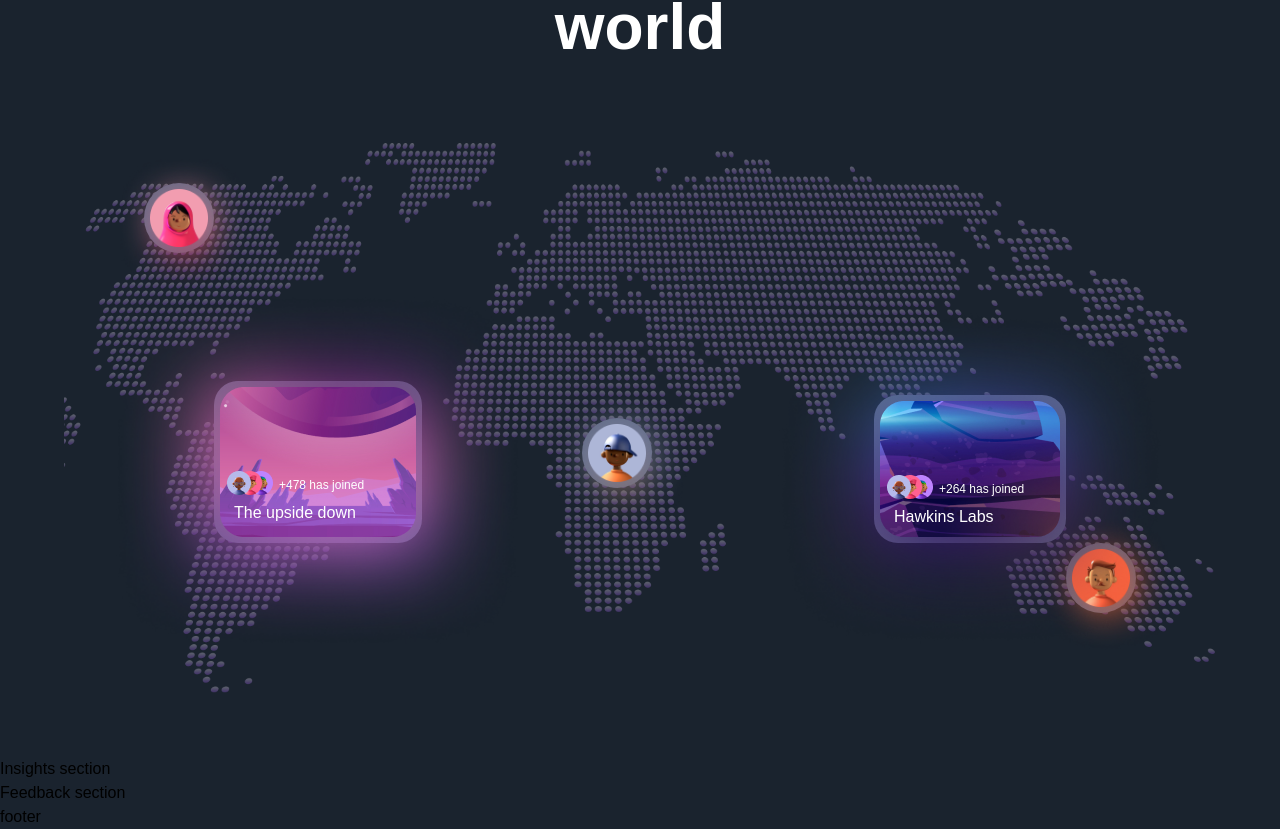
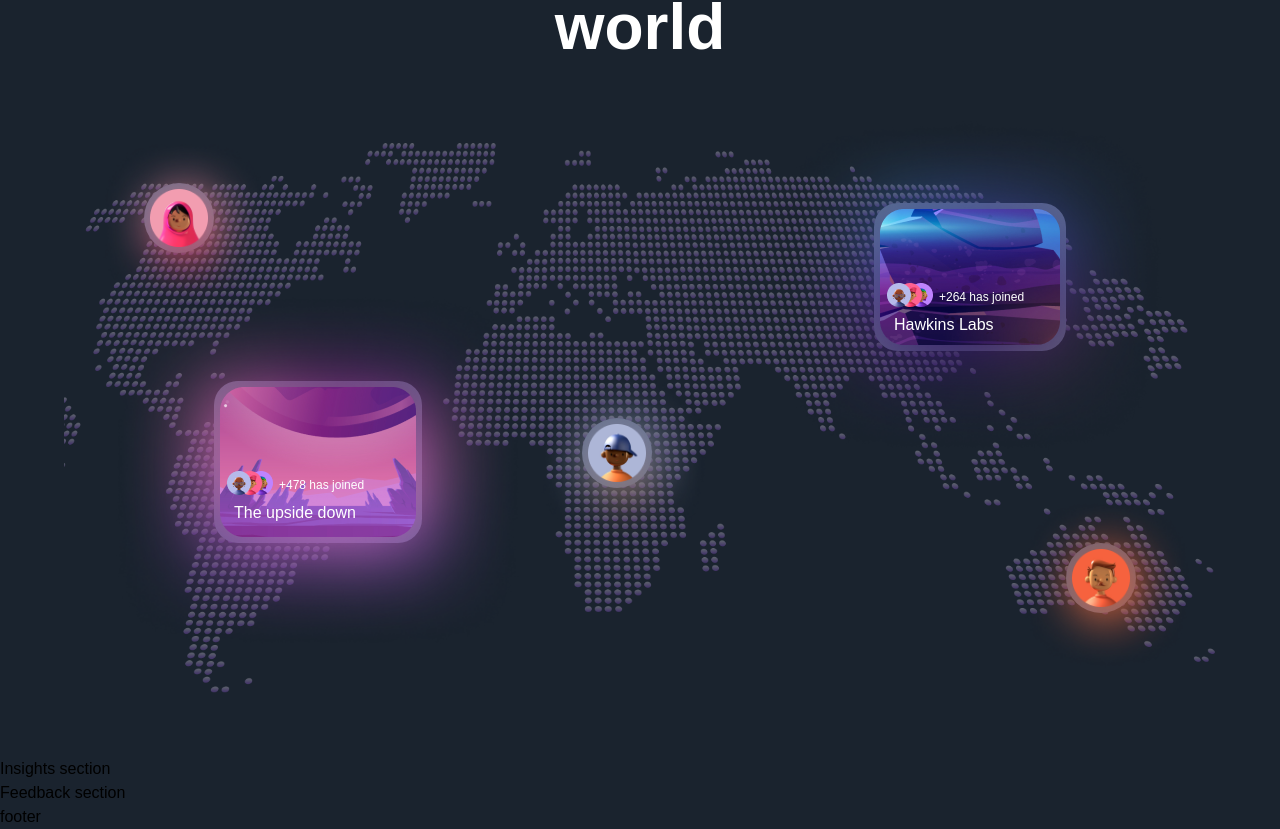
Before and after one commit to kodenow/metaverse-nextjs-tailwind, a Next.js app: page / in a window 1280 px wide. Shown: the part 4366-5195 px from the top of the page. Built offline with nearby package versions, Linux system fonts and the light colour scheme; a web font is replaced by a local one.

Commit message:
mini man

```diff
--- a/sections/World.jsx
+++ b/sections/World.jsx
@@ -36,7 +36,7 @@ const World = () => (
           <img
             src="people-01-glow.png"
             alt="people"
-            className="absolute top-[-30px] left-[-30px] max-w-[200%]"
+            className="absolute scale-[250%]"
           />
           <img
             src="people-01.png"
@@ -49,7 +49,7 @@ const World = () => (
           <img
             src="people-02-glow.png"
             alt="people"
-            className="absolute top-[-30px] left-[-30px] max-w-[200%]"
+            className="absolute scale-[250%]"
           />
           <img
             src="people-02.png"
@@ -62,7 +62,7 @@ const World = () => (
           <img
             src="people-03-glow.png"
             alt="people"
-            className="absolute top-[-30px] left-[-30px] max-w-[200%]"
+            className="absolute scale-[250%]"
           />
           <img
             src="people-03.png"
@@ -110,7 +110,7 @@ const World = () => (
           />
         </div>
 
-        <div className="absolute bottom-[150px] w-[192px] right-[150px] rounded-[24px] bg-[#5D6680]">
+        <div className="absolute top-[60px] w-[192px] right-[150px] rounded-[24px] bg-[#5D6680]">
           <div className="relative top-[80px]">
             <img
               src="mini-man-1.png"
```
